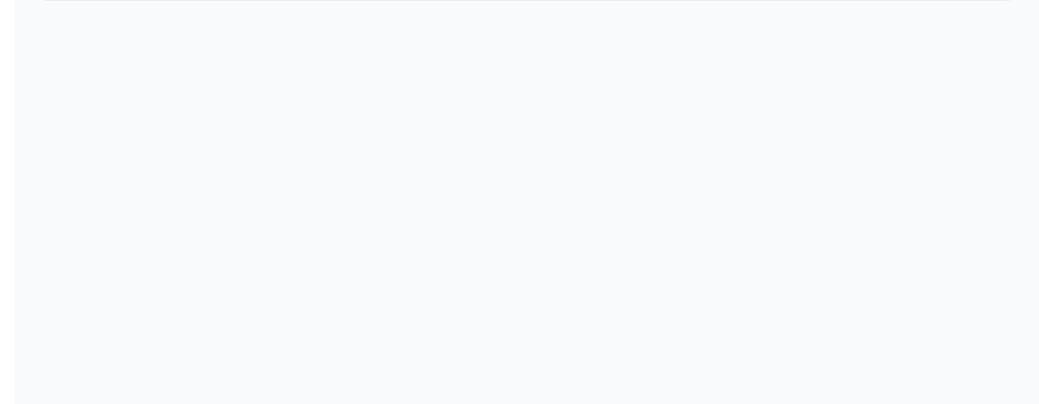
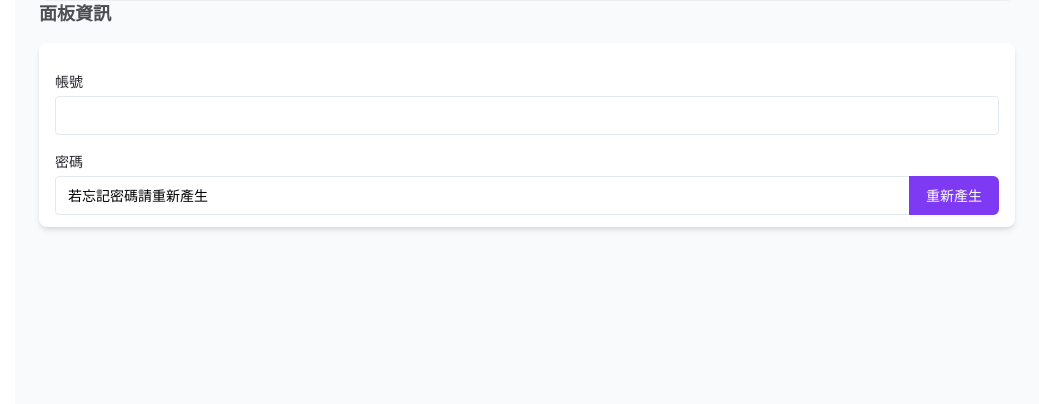
Before and after one commit to HansHans135/boardmate, a Flask app: template templates/index.html in a window 1280 px wide. Shown: the part 396-800 px from the top of the page, without its empty margins (241-1280 px from the left). Run offline with Flask 3, Linux system fonts and the light colour scheme; the template is opened without the code that fills it, so the values that code supplies are empty; parts of the project's set-up code (start-up, migrations or seed data) failed here and were passed over.

Commit message:
modified:   templates/index.html 	modified:   templates/login.html

```diff
--- a/templates/index.html
+++ b/templates/index.html
@@ -20,7 +20,8 @@
     <!-- Desktop sidebar -->
     <aside class="z-20 hidden w-64 overflow-y-auto bg-white dark:bg-gray-800 md:block flex-shrink-0">
       <div class="py-4 text-gray-500 dark:text-gray-400">
-        <a class="ml-6 text-lg font-bold text-gray-800 dark:text-gray-200" href="https://github.com/HansHans135/boardmate">
+        <a class="ml-6 text-lg font-bold text-gray-800 dark:text-gray-200"
+          href="https://github.com/HansHans135/boardmate">
           BoardMate
         </a>
         <ul class="mt-6">
@@ -93,7 +94,8 @@
       x-transition:leave-end="opacity-0 transform -translate-x-20" @click.away="closeSideMenu"
       @keydown.escape="closeSideMenu">
       <div class="py-4 text-gray-500 dark:text-gray-400">
-        <a class="ml-6 text-lg font-bold text-gray-800 dark:text-gray-200" href="https://github.com/HansHans135/boardmate">
+        <a class="ml-6 text-lg font-bold text-gray-800 dark:text-gray-200"
+          href="https://github.com/HansHans135/boardmate">
           BoardMate
         </a>
         <ul class="mt-6">
@@ -249,19 +251,7 @@
             歡迎回來 {{user.username}}
           </h2>
           <!-- CTA -->
-          {% if request.values.get("new") %}
-          <a class="flex items-center justify-between p-4 mb-8 text-sm font-semibold text-purple-100 bg-purple-600 rounded-lg shadow-md focus:outline-none focus:shadow-outline-purple"
-          >
-            <div class="flex items-center">
-              <svg class="w-5 h-5 mr-2" fill="currentColor" viewBox="0 0 20 20">
-                <path
-                  d="M9.049 2.927c.3-.921 1.603-.921 1.902 0l1.07 3.292a1 1 0 00.95.69h3.462c.969 0 1.371 1.24.588 1.81l-2.8 2.034a1 1 0 00-.364 1.118l1.07 3.292c.3.921-.755 1.688-1.54 1.118l-2.8-2.034a1 1 0 00-1.175 0l-2.8 2.034c-.784.57-1.838-.197-1.539-1.118l1.07-3.292a1 1 0 00-.364-1.118L2.98 8.72c-.783-.57-.38-1.81.588-1.81h3.461a1 1 0 00.951-.69l1.07-3.292z">
-                </path>
-              </svg>
-              <span>你的新密碼: {{request.values.get("new")}}</span>
-            </div>
-          </a>
-          {% else %}
+
           <a class="flex items-center justify-between p-4 mb-8 text-sm font-semibold text-purple-100 bg-purple-600 rounded-lg shadow-md focus:outline-none focus:shadow-outline-purple"
             href="https://github.com/HansHans135/boardmate">
             <div class="flex items-center">
@@ -274,7 +264,7 @@
             </div>
             <span>帶我過去 &RightArrow;</span>
           </a>
-          {% endif %}
+
 
           <!-- Cards -->
           <div class="grid gap-6 mb-8 md:grid-cols-2 xl:grid-cols-4">
@@ -476,11 +466,49 @@
             </div>
 
           </div>
+          <!-- Inputs with buttons -->
+          <h4 class="mb-4 text-lg font-semibold text-gray-600 dark:text-gray-300">
+            面板資訊
+          </h4>
+          <div class="px-4 py-3 mb-8 bg-white rounded-lg shadow-md dark:bg-gray-800">
+            <label class="block mt-4 text-sm">
+              <span class="text-gray-700 dark:text-gray-400">
+                帳號
+              </span>
+              <div class="relative text-gray-500 focus-within:text-purple-600">
+                <input readonly type="text" value="{{user.id}}"
+                  class="block w-full pr-20 mt-1 text-sm text-black dark:text-gray-300 dark:border-gray-600 dark:bg-gray-700 focus:border-purple-400 focus:outline-none focus:shadow-outline-purple dark:focus:shadow-outline-gray form-input" />
+              </div>
+            </label>
 
+            <label class="block mt-4 text-sm">
+              <span class="text-gray-700 dark:text-gray-400">
+                密碼
+              </span>
+              <div class="relative text-gray-500 focus-within:text-purple-600">
+                {% if request.values.get("new") %}
+                <input readonly type="text" value="{{request.values.get('new')}}"
+                  class="block w-full pr-20 mt-1 text-sm text-black dark:text-gray-300 dark:border-gray-600 dark:bg-gray-700 focus:border-purple-400 focus:outline-none focus:shadow-outline-purple dark:focus:shadow-outline-gray form-input" />
 
+                {% else %}
+
+                <input readonly type="text" value="若忘記密碼請重新產生"
+                  class="block w-full pr-20 mt-1 text-sm text-black dark:text-gray-300 dark:border-gray-600 dark:bg-gray-700 focus:border-purple-400 focus:outline-none focus:shadow-outline-purple dark:focus:shadow-outline-gray form-input" />
+                {% endif %}
+                <a href="/rpa">
+                <button
+                  class="absolute inset-y-0 right-0 px-4 text-sm font-medium leading-5 text-white transition-colors duration-150 bg-purple-600 border border-transparent rounded-r-md active:bg-purple-600 hover:bg-purple-700 focus:outline-none focus:shadow-outline-purple">
+                  重新產生
+                </button></a>
+              </div>
+            </label>
+
+          </div>
         </div>
-      </main>
+
     </div>
+    </main>
+  </div>
   </div>
 </body>
 
--- a/templates/login.html
+++ b/templates/login.html
@@ -4,6 +4,7 @@
 <head>
   <meta charset="UTF-8">
   <title>BoardMate登入</title>
+  <meta name="viewport" content="width=device-width, initial-scale=1.0" />
   <style>
     @import url(https://fonts.googleapis.com/css?family=Lato:400,700);
 
```
